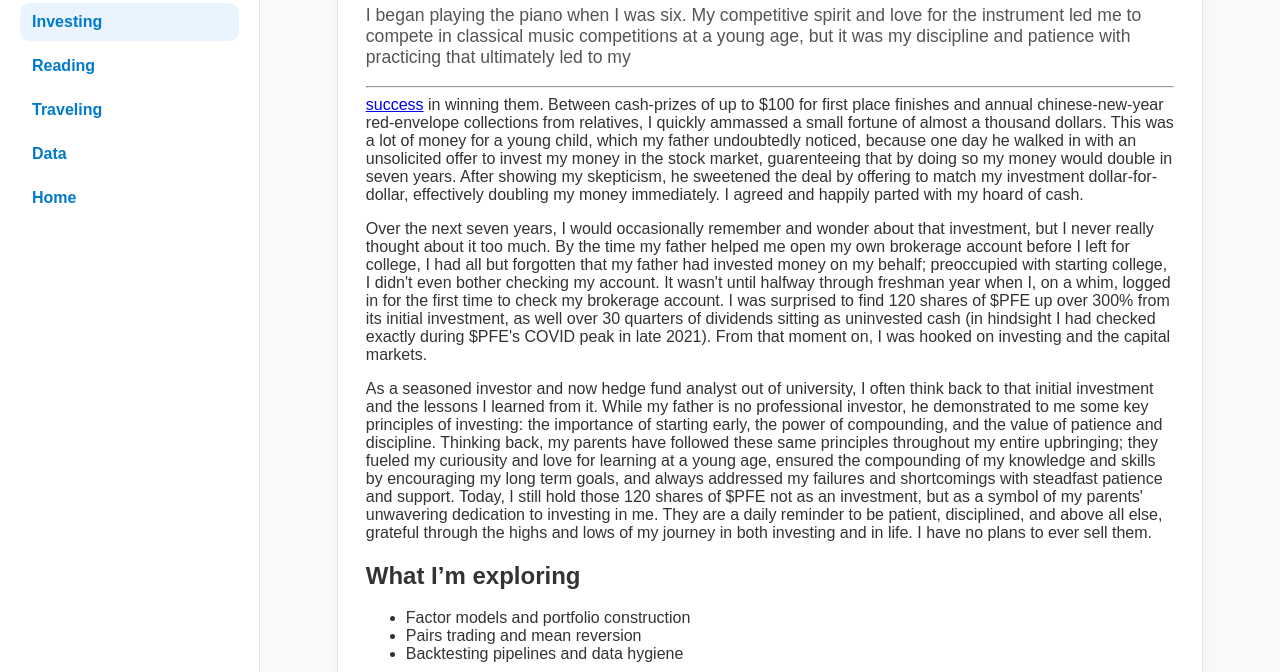
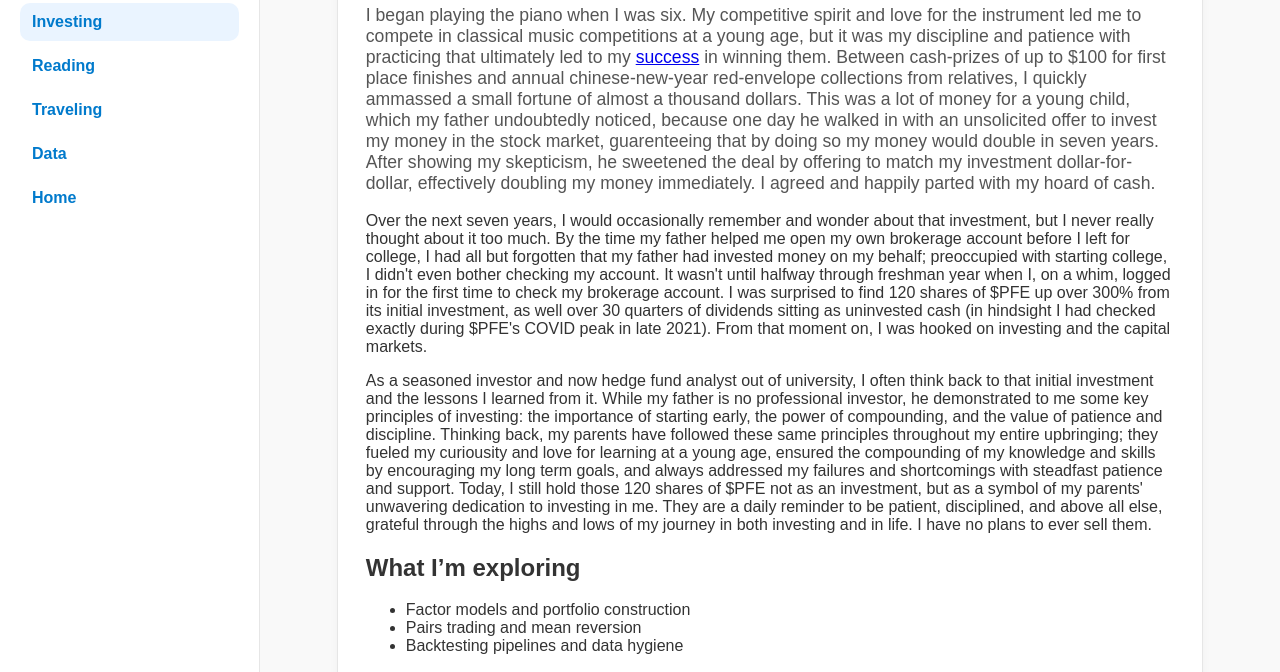
Before and after one commit to JonathanQin/JonathanQin.github.io, a plain HTML site: page investing/index.html in a window 1280 px wide. Shown: the part 109-781 px from the top of the page. Drawn offline with Linux system fonts and the light colour scheme.

Commit message:
inv edit

```diff
--- a/investing/index.html
+++ b/investing/index.html
@@ -35,7 +35,7 @@
   <main>
     <div class="card">
       <h1>Investing</h1>
-      <p class="lead">I began playing the piano when I was six. My competitive spirit and love for the instrument led me to compete in classical music competitions at a young age, but it was my discipline and patience with practicing that ultimately led to my<hr><a href = "https://usomc-my.sharepoint.com/personal/admin_usomc_usomc_onmicrosoft_com/_layouts/15/stream.aspx?id=%2Fpersonal%2Fadmin%5Fusomc%5Fusomc%5Fonmicrosoft%5Fcom%2FDocuments%2FEvent2014%2F2014%2Fconcerts%2FConcert6%2F06%5FJonathan%5FQin%2Emp4&referrer=StreamWebApp%2EWeb&referrerScenario=AddressBarCopied%2Eview%2E67cb2feb%2D960b%2D4809%2D96e0%2D59fb6de073ad">success</a> in winning them. Between cash-prizes of up to $100 for first place finishes and annual chinese-new-year red-envelope collections from relatives, I quickly ammassed a small fortune of almost a thousand dollars. This was a lot of money for a young child, which my father undoubtedly noticed, because one day he walked in with an unsolicited offer to invest my money in the stock market, guarenteeing that by doing so my money would double in seven years. After showing my skepticism, he sweetened the deal by offering to match my investment dollar-for-dollar, effectively doubling my money immediately. I agreed and happily parted with my hoard of cash.</p>
+      <p class="lead">I began playing the piano when I was six. My competitive spirit and love for the instrument led me to compete in classical music competitions at a young age, but it was my discipline and patience with practicing that ultimately led to my <a href = "https://usomc-my.sharepoint.com/personal/admin_usomc_usomc_onmicrosoft_com/_layouts/15/stream.aspx?id=%2Fpersonal%2Fadmin%5Fusomc%5Fusomc%5Fonmicrosoft%5Fcom%2FDocuments%2FEvent2014%2F2014%2Fconcerts%2FConcert6%2F06%5FJonathan%5FQin%2Emp4&referrer=StreamWebApp%2EWeb&referrerScenario=AddressBarCopied%2Eview%2E67cb2feb%2D960b%2D4809%2D96e0%2D59fb6de073ad">success</a> in winning them. Between cash-prizes of up to $100 for first place finishes and annual chinese-new-year red-envelope collections from relatives, I quickly ammassed a small fortune of almost a thousand dollars. This was a lot of money for a young child, which my father undoubtedly noticed, because one day he walked in with an unsolicited offer to invest my money in the stock market, guarenteeing that by doing so my money would double in seven years. After showing my skepticism, he sweetened the deal by offering to match my investment dollar-for-dollar, effectively doubling my money immediately. I agreed and happily parted with my hoard of cash.</p>
 
       <p>Over the next seven years, I would occasionally remember and wonder about that investment, but I never really thought about it too much.  By the time my father helped me open my own brokerage account before I left for college, I had all but forgotten that my father had invested money on my behalf; preoccupied with starting college, I didn't even bother checking my account. It wasn't until halfway through freshman year when I, on a whim, logged in for the first time to check my brokerage account. I was surprised to find 120 shares of $PFE up over 300% from its initial investment, as well over 30 quarters of dividends sitting as uninvested cash (in hindsight I had checked exactly during $PFE's COVID peak in late 2021). From that moment on, I was hooked on investing and the capital markets.</p>
 
```
